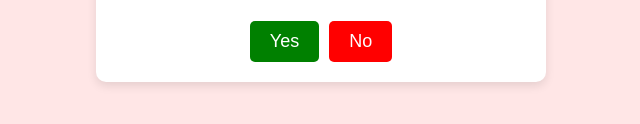
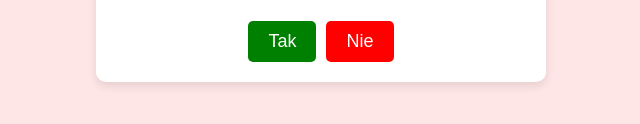
Before and after one commit to Klys-beep/PleasePlay, a plain HTML site: page index.html in a window 1280 px wide. Shown: the part 466-590 px from the top of the page, 319-959 px from the left. Drawn offline with Linux system fonts and the light colour scheme.

Commit message:
Update index.html

```diff
--- a/index.html
+++ b/index.html
@@ -11,8 +11,8 @@
         <h1>Chcesz w cos pograć aby?</h1>
         <img src="cute-cat.gif" alt="Cute cat" class="cat-img">
         <div class="buttons">
-            <button id="yesBtn">Yes</button>
-            <button id="noBtn">No</button>
+            <button id="yesBtn">Tak</button>
+            <button id="noBtn">Nie</button>
         </div>
     </div>
     <script src="script.js"></script>
```
